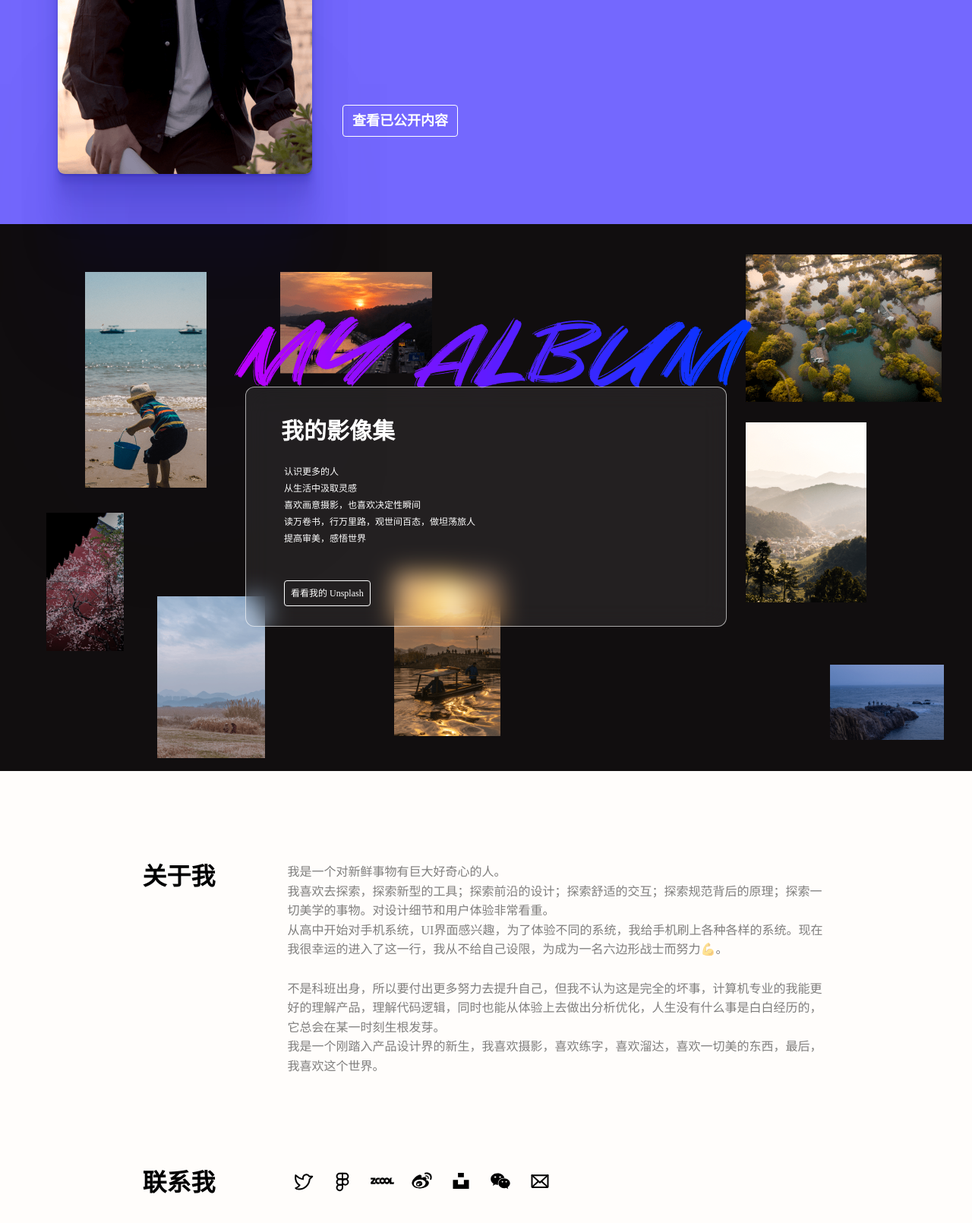
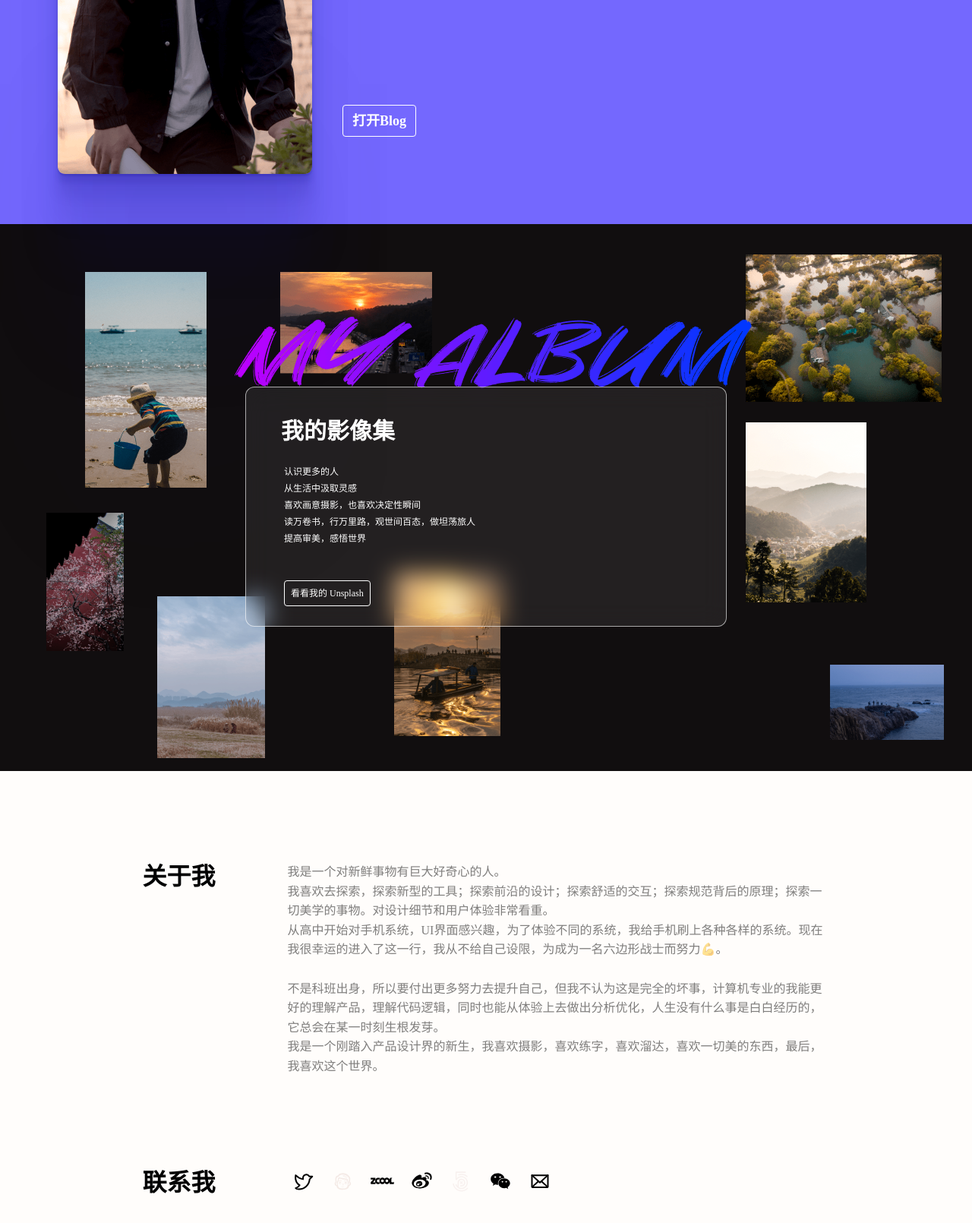
Before and after one commit to Karyll-star/Portfolio, a plain HTML site: page index.html in a window 1280 px wide. Shown: the part 3700-5310 px from the top of the page at 76% size. Drawn offline with Linux system fonts and the light colour scheme.

Commit message:
refactor: Sync contact links with first screen
This commit updates the social links in the 'Contact Me' section to match the content of the 'First Screen' section.

- Modified index.html to reflect the updated links.

- Adjusted associated CSS styles in css/index.css to match the new link structure and order.

```diff
--- a/css/index.css
+++ b/css/index.css
@@ -1001,7 +1001,10 @@ div[class$=chip] {
 }
 
 .contact .link a:nth-child(2) {
-    background-image: url(../image/figma0.svg);
+    background-image: url(../image/blog.svg);
+     background-repeat: no-repeat;  /* 禁止平铺重复 */
+    background-position: center;   /* 将图片放在容器中央 */
+    background-size: contain;      /* 缩放图片以完全容纳在容器内，保持宽高比 */
 }
 
 .contact .link a:nth-child(3) {
@@ -1013,7 +1016,7 @@ div[class$=chip] {
 }
 
 .contact .link a:nth-child(5) {
-    background-image: url(../image/unsplash0.svg);
+    background-image: url(../image/500px.svg);
 }
 
 .contact .link a:nth-child(6) {
--- a/index.html
+++ b/index.html
@@ -79,7 +79,8 @@ t.parentNode.insertBefore(e,t)}})();
 
                         <a href="https://500px.com.cn/karyll" target="_blank" title="视觉中国"></a>
                         <!-- 微信二维码：替换 .mecode 背景图片为图床链接 -->
-                        <a href="https://img.karyll.xn--6qq986b3xl/file/1762874899926_微信二维码.jpg" target="_blank"title="微信">
+                        <a href="https://img.karyll.xn--6qq986b3xl/file/1762874899926_微信二维码.jpg
+                        " target="_blank"title="微信">
                             <div class="mecode"></div>
                         </a>
                         <a href="mailto:karyllddx@gmail.com" title="邮箱">
@@ -198,8 +199,8 @@ t.parentNode.insertBefore(e,t)}})();
             <div class="desc">
                 <h1>我的第二大脑</h1>
                 <p>好记性不如烂笔头，在学习工作之余也应将自己的所学所感记录下来，一是成长的脚印，二是分享出去，和我一样遇到类似的问题的朋友可以更快攻破难关，整理更新中...</p>
-                <a href="https://www.yuque.com/books/share/38485eac-54bc-4dd7-be7b-0723a2c9b930?# 《全是知识点》"
-                    target="_blank">查看已公开内容</a>
+                <a href="https://blog.karyll.art/"
+                    target="_blank">打开Blog</a>
             </div>
         </div>
     </div>
@@ -246,20 +247,17 @@ t.parentNode.insertBefore(e,t)}})();
     <div class="contact">
         <h1>联系我</h1>
         <div class="link">
-            <a href="https://twitter.com/LgyLight" target="_blank" title="Twitter"></a>
-
-            <a href="https://www.figma.com/@lgy" target="_blank" title="Figma"></a>
-            <a href="https://liguiyu.zcool.com.cn/" target="_blank" title="站酷"></a>
-            <a href="https://weibo.com/lisanqiu" target="_blank" title="微博"></a>
-
-            <a href="https://unsplash.com/@guiyu " target=" _blank" title="Unsplash"></a>
-            <a href="" title="微信">
+            <a href="https://x.com/KaryllXXD" target="_blank" title='Twitter'></a>
+            <a href="https://blog.karyll.art/" target="_blank" title="Blog"></a>
+            <a href="https://www.zcool.com.cn/u/26219973" target="_blank" title="站酷"></a>
+            <a href="https://github.com/Karyll-star"  title="微博"></a>
+            <a href="https://500px.com.cn/karyll" target="_blank" title="视觉中国"></a>
+            <a href="https://img.karyll.xn--6qq986b3xl/file/1762874899926_微信二维码.jpg" target="_blank"title="微信">
                 <div class="mecode"></div>
             </a>
-            <a href="" title="邮箱">
-                <div class="email">hist_liguiyu@163.com</div>
+            <a href="mailto:karyllddx@gmail.com" title="邮箱">
+                <div class="email">karyllddx@gmail.com</div>
             </a>
-
         </div>
     </div>
 
```
